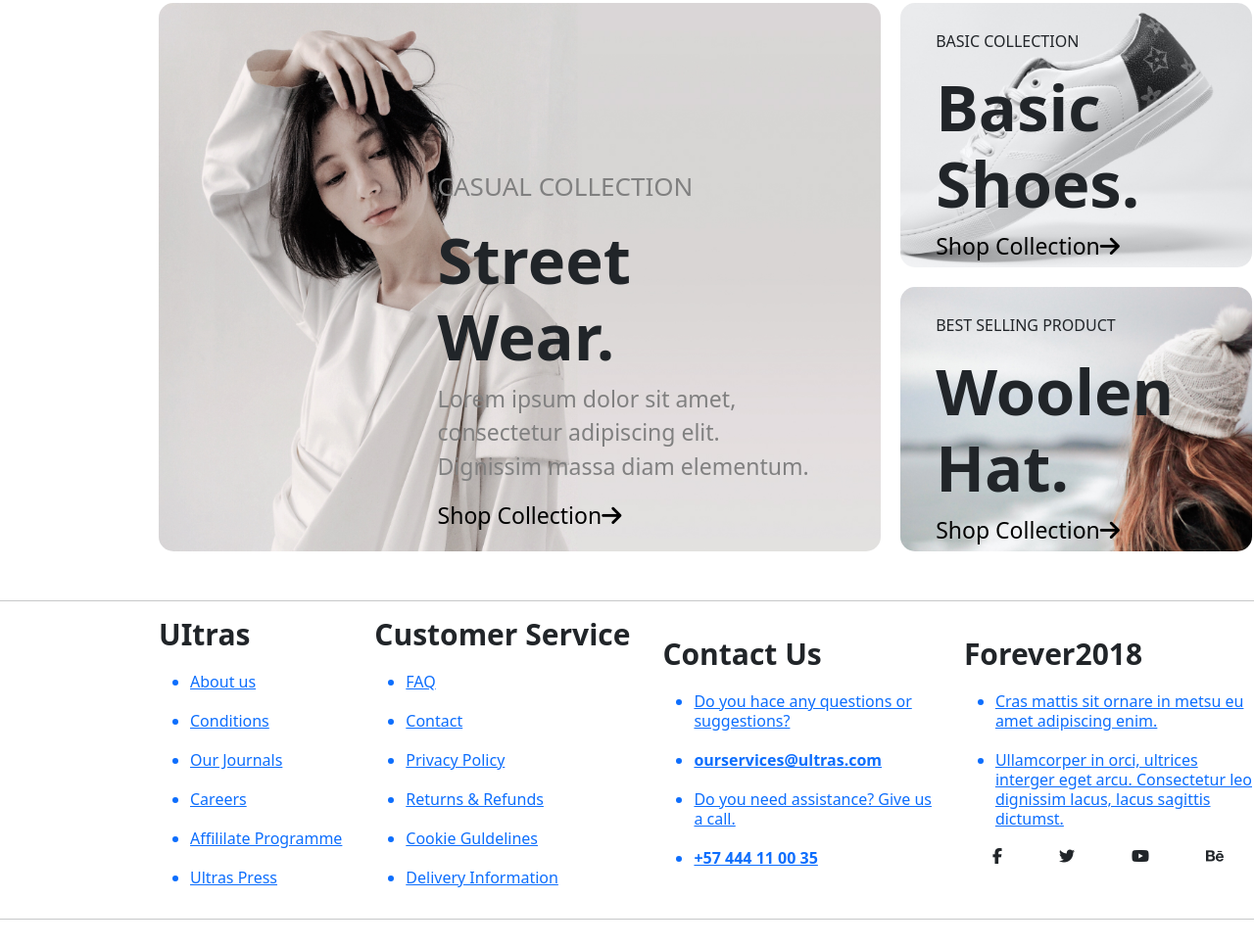
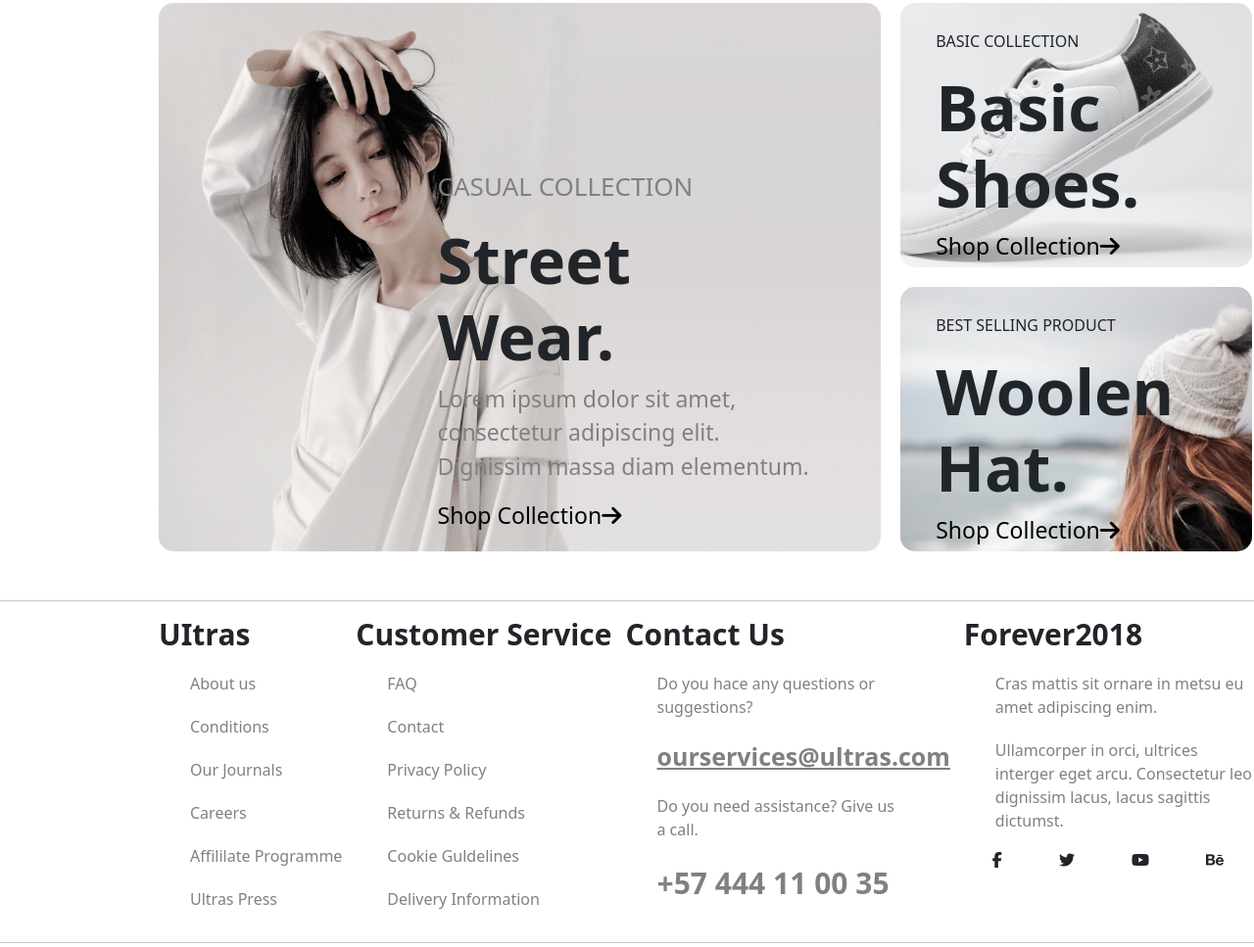
Before and after one commit to Vualidon1402/HCM_JV231130_NguyenDanhKien, a plain HTML site: page index.html in a window 1280 px wide. Shown: the part 1667-2634 px from the top of the page at 98% size. Drawn offline with nearby package versions, Linux system fonts and the light colour scheme; a small style sheet from the web is missing.

Commit message:
baithihakathongad

```diff
--- a/index.html
+++ b/index.html
@@ -245,61 +245,61 @@
       <footer>
         <div class="container">
           <div class="foodter-container">
-          <div class="food1">
+          <div class="food">
             <h5 class="food-title">UItras</h5>
             <ul class="food-link">
-              <a href="#"><li>About us</li></a>
-              <a href="#"><li>Conditions</li></a>
-              <a href="#"><li>Our Journals</li></a>
-              <a href="#"><li>Careers</li></a>
-              <a href="#"><li>Affililate Programme</li></a>
-              <a href="#"><li>Ultras Press</li></a>
+              <a href="#" class="food-text"><li>About us</li></a>
+              <a href="#" class="food-text"><li>Conditions</li></a>
+              <a href="#" class="food-text"><li>Our Journals</li></a>
+              <a href="#" class="food-text"><li>Careers</li></a>
+              <a href="#" class="food-text"><li>Affililate Programme</li></a>
+              <a href="#" class="food-text"><li>Ultras Press</li></a>
             </ul>
           </div>
-          <div class="foot2">
+          <div class="food">
             <h5 class="food-title">Customer Service</h5>
             <ul class="food-link">
-              <a href="#"><li>FAQ</li></a>
-              <a href="#">
+              <a href="#" class="food-text"><li>FAQ</li></a>
+              <a href="#" class="food-text">
                 <li>Contact</li>
               </a>
 
-              <a href="#"><li>Privacy Policy</li></a>
-              <a href="#"><li>Returns & Refunds</li></a>
-              <a href="#"><li>Cookie Guldelines</li></a>
-              <a href="#"><li>Delivery Information</li></a>
+              <a href="#" class="food-text"><li>Privacy Policy</li></a>
+              <a href="#" class="food-text"><li>Returns & Refunds</li></a>
+              <a href="#" class="food-text"><li>Cookie Guldelines</li></a>
+              <a href="#" class="food-text"><li>Delivery Information</li></a>
             </ul>
           </div>
-          <div class="foot3">
+          <div class="food">
             <h5 class="food-title">Contact Us</h5>
             <ul class="food-link">
-              <a href="#"
+              <a href="#" class="food-text"
                 ><li>Do you hace any questions or <br />suggestions?</li></a
               >
-              <a href="#"
+              <a href="#" class="food-email"
                 ><li><strong>ourservices@ultras.com</strong></li></a
               >
-              <a href="#"
+              <a href="#" class="food-text"
                 ><li>
                   Do you need assistance? Give us <br />
                   a call.
                 </li></a
               >
-              <a href="#"
-                ><li><strong>+57 444 11 00 35</strong></li></a
+              <a href="#" class="food-phone"
+                ><li>+57 444 11 00 35</li></a
               >
             </ul>
           </div>
-          <div class="foot4">
+          <div class="food">
             <h5 class="food-title">Forever2018</h5>
               <ul class="food-link">
-                <a href="#"
+                <a href="#" class="food-text"
                   ><li>
                     Cras mattis sit ornare in metsu eu <br />amet adipiscing
                     enim.
                   </li></a
                 >
-                <a href="#"
+                <a href="#" class="food-text"
                   ><li>
                     Ullamcorper in orci, ultrices <br />interger eget arcu.
                     Consectetur leo <br />
@@ -313,7 +313,6 @@
                 <p><i class="fa-brands fa-youtube"></i></p>
                 <p><i class="fa-brands fa-behance"></i></p>
               </div>
-
           </div>
         </div>
       </footer>
--- a/sass/_footer.scss
+++ b/sass/_footer.scss
@@ -1,9 +1,12 @@
 .foodter-container {
   display: flex;
   justify-content: space-between;
-  align-items: center;
+  // align-items: center;
+  align-items: flex-start;
 }
 .food {
+  display: flex;
+  flex-direction: column;
   &-icon {
     display: flex;
     justify-content: space-around;
@@ -13,14 +16,27 @@
     flex-direction: column;
     text-decoration: none;
     gap: 20px;
-    font-style: normal;
-    line-height: 20px;
-    color: black;
+    list-style: none;
   }
 
   &-title {
     font-size: 30px;
-    font-weight: 600;
+    font-weight: 700;
     margin-bottom: 20px;
   }
+  &-text {
+    color: gray;
+    text-decoration: none;
+  }
+  &-phone {
+    color: gray;
+    font-size: 30px;
+    font-weight: 700;
+    text-decoration: none;
+  }
+  &-email {
+    color: gray;
+    font-size: 25px;
+    font-weight: 550;
+  }
 }
```
Also changed, not shown: sass/app.css, 1 other file.
